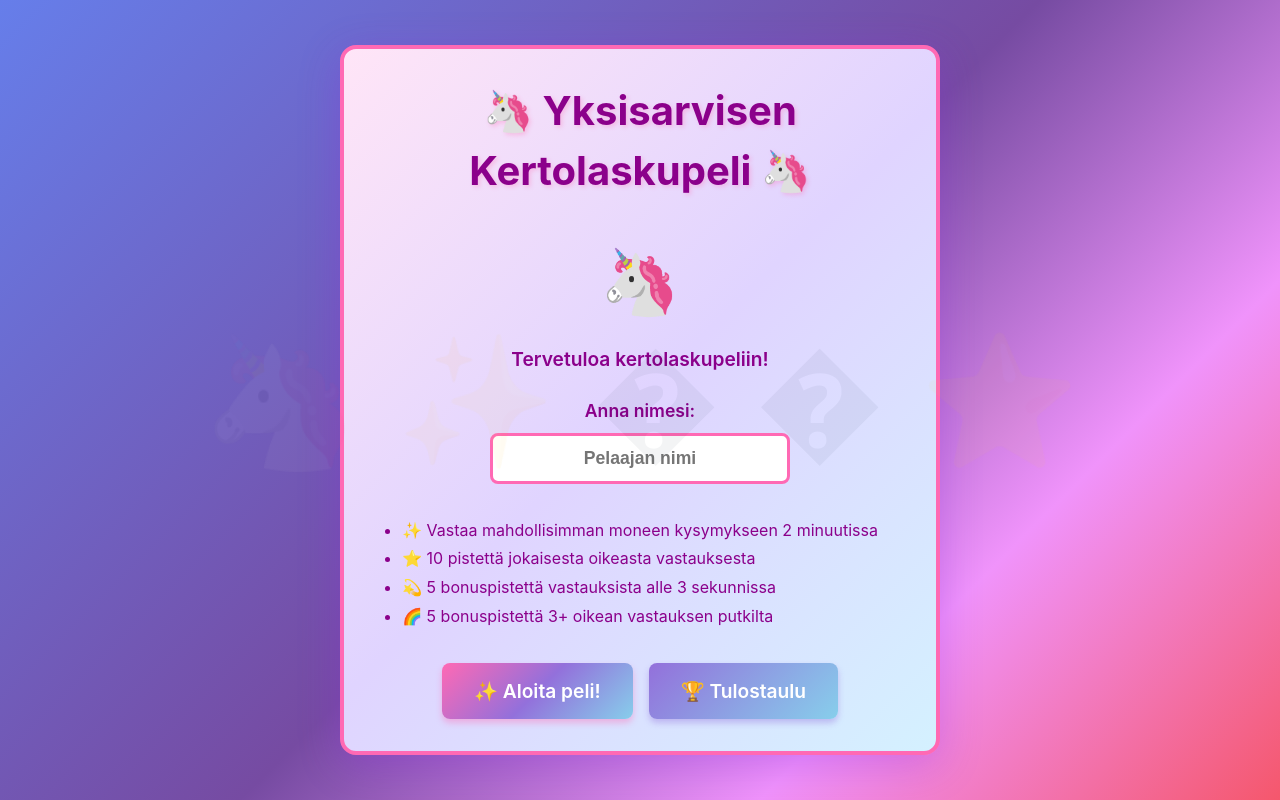
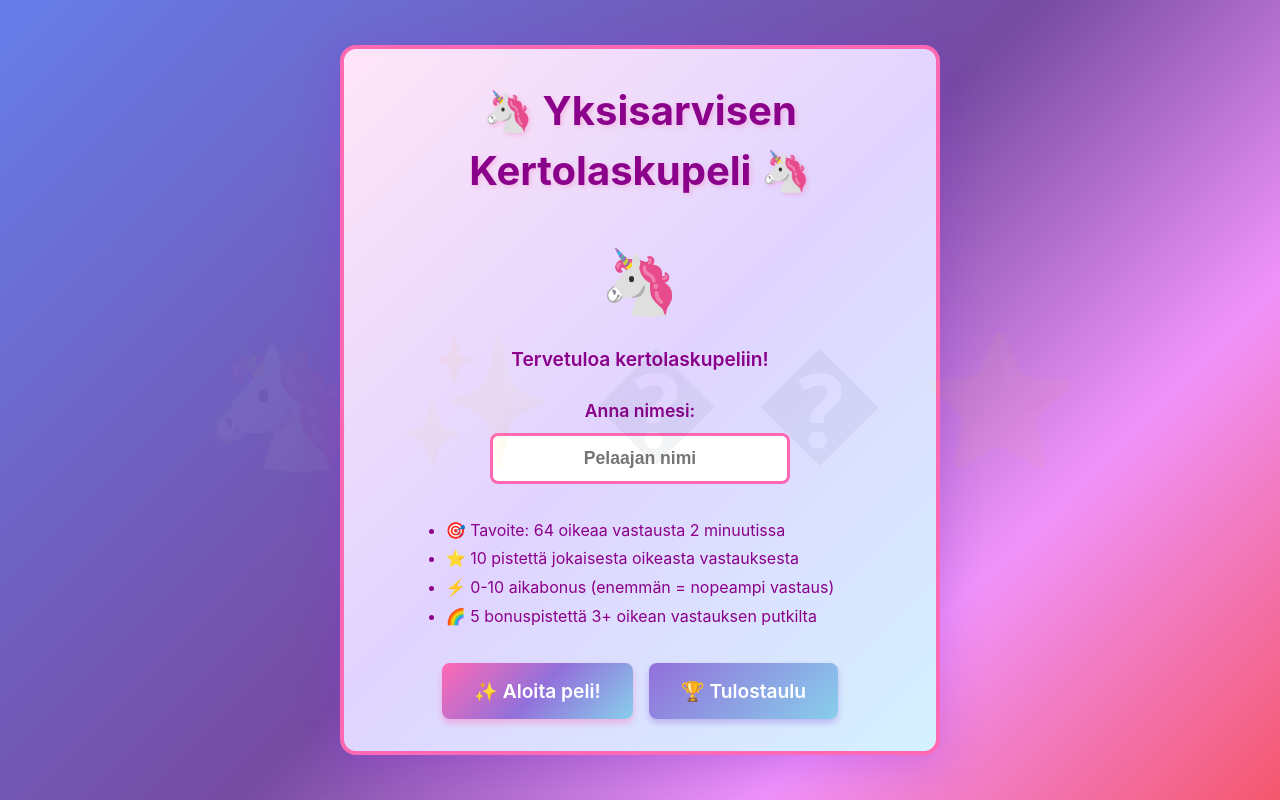
Before and after one commit to aseppala/kertolaskupeli, a Vue app: page / in a window 1280 px wide. Built offline with nearby package versions, Linux system fonts and the light colour scheme.

Commit message:
feat(stats): replace avg points with avg answer speed display

```diff
--- a/src/App.vue
+++ b/src/App.vue
@@ -3,8 +3,9 @@ import { ref, computed, onMounted, onUnmounted } from 'vue'
 
 const GAME_DURATION = 120 // 2 minutes in seconds
 const BASE_POINTS = 10
-const SPEED_BONUS_THRESHOLD = 3 // seconds
-const SPEED_BONUS_POINTS = 5
+const GOAL_ANSWERS = 64 // Target number of answers
+const GOAL_TIME_PER_ANSWER = 1.875 // Target seconds per answer (120/64)
+const MAX_TIME_BONUS = 10 // Maximum bonus points for fastest answers
 const STREAK_THRESHOLD = 3
 const STREAK_BONUS = 5
 const LEADERBOARD_KEY = 'unicorn-math-leaderboard'
@@ -28,6 +29,7 @@ const answerInputRef = ref<HTMLInputElement | null>(null)
 const playerName = ref('')
 const leaderboard = ref<LeaderboardEntry[]>([])
 const showLeaderboard = ref(false)
+const totalAnswerTime = ref(0) // Track total time spent on correct answers
 
 const num1 = ref(0)
 const num2 = ref(0)
@@ -150,6 +152,7 @@ function startGame() {
   score.value = 0
   correctAnswers.value = 0
   currentStreak.value = 0
+  totalAnswerTime.value = 0
   askedQuestions.value.clear() // Clear the set of asked questions
   generateQuestion()
 
@@ -179,10 +182,14 @@ function submitAnswer() {
   if (answer === correctAnswer.value) {
     let points = BASE_POINTS
 
-    // Speed bonus
-    if (responseTime < SPEED_BONUS_THRESHOLD) {
-      points += SPEED_BONUS_POINTS
-    }
+    // Track total answer time for correct answers
+    totalAnswerTime.value += responseTime
+
+    // Linear time-based bonus
+    // Fastest (0s) gets MAX_TIME_BONUS, at GOAL_TIME_PER_ANSWER gets half bonus, slower gets less
+    // Formula: bonus = MAX_TIME_BONUS * max(0, (2 * GOAL_TIME_PER_ANSWER - responseTime) / (2 * GOAL_TIME_PER_ANSWER))
+    const timeBonus = Math.max(0, Math.round(MAX_TIME_BONUS * (2 * GOAL_TIME_PER_ANSWER - responseTime) / (2 * GOAL_TIME_PER_ANSWER)))
+    points += timeBonus
 
     // Update streak
     currentStreak.value++
@@ -193,11 +200,9 @@ function submitAnswer() {
     // Streak bonus
     if (currentStreak.value >= STREAK_THRESHOLD) {
       points += STREAK_BONUS
-      feedback.value = `🦄 Oikein! +${points} p (Putki: ${currentStreak.value}) ✨`
-    } else if (responseTime < SPEED_BONUS_THRESHOLD) {
-      feedback.value = `🦄 Oikein! +${points} p (Salamannopea!) 💫`
+      feedback.value = `🦄 Oikein! +${points} p (Putki: ${currentStreak.value}, Aikabonus: +${timeBonus}) ✨`
     } else {
-      feedback.value = `🦄 Oikein! +${points} p ⭐`
+      feedback.value = `🦄 Oikein! +${points} p (Aikabonus: +${timeBonus}) ⭐`
     }
 
     score.value += points
@@ -254,9 +259,9 @@ onUnmounted(() => {
       </div>
 
       <ul>
-        <li>✨ Vastaa mahdollisimman moneen kysymykseen 2 minuutissa</li>
+        <li>🎯 Tavoite: {{ GOAL_ANSWERS }} oikeaa vastausta 2 minuutissa</li>
         <li>⭐ {{ BASE_POINTS }} pistettä jokaisesta oikeasta vastauksesta</li>
-        <li>💫 {{ SPEED_BONUS_POINTS }} bonuspistettä vastauksista alle {{ SPEED_BONUS_THRESHOLD }} sekunnissa</li>
+        <li>⚡ 0-{{ MAX_TIME_BONUS }} aikabonus (enemmän = nopeampi vastaus)</li>
         <li>🌈 {{ STREAK_BONUS }} bonuspistettä {{ STREAK_THRESHOLD }}+ oikean vastauksen putkilta</li>
       </ul>
 
@@ -330,8 +335,8 @@ onUnmounted(() => {
           <span class="final-stat-value">{{ correctAnswers }}</span>
         </div>
         <div class="final-stat">
-          <span class="final-stat-label">📊 Keskimäärin pisteitä per vastaus:</span>
-          <span class="final-stat-value">{{ correctAnswers > 0 ? (score / correctAnswers).toFixed(1) : 0 }}</span>
+          <span class="final-stat-label">⚡ Keskimääräinen nopeus:</span>
+          <span class="final-stat-value">{{ correctAnswers > 0 ? (totalAnswerTime / correctAnswers).toFixed(2) : 0 }} s</span>
         </div>
       </div>
       <button @click="startGame" class="btn-primary">✨ Pelaa uudelleen!</button>
```
